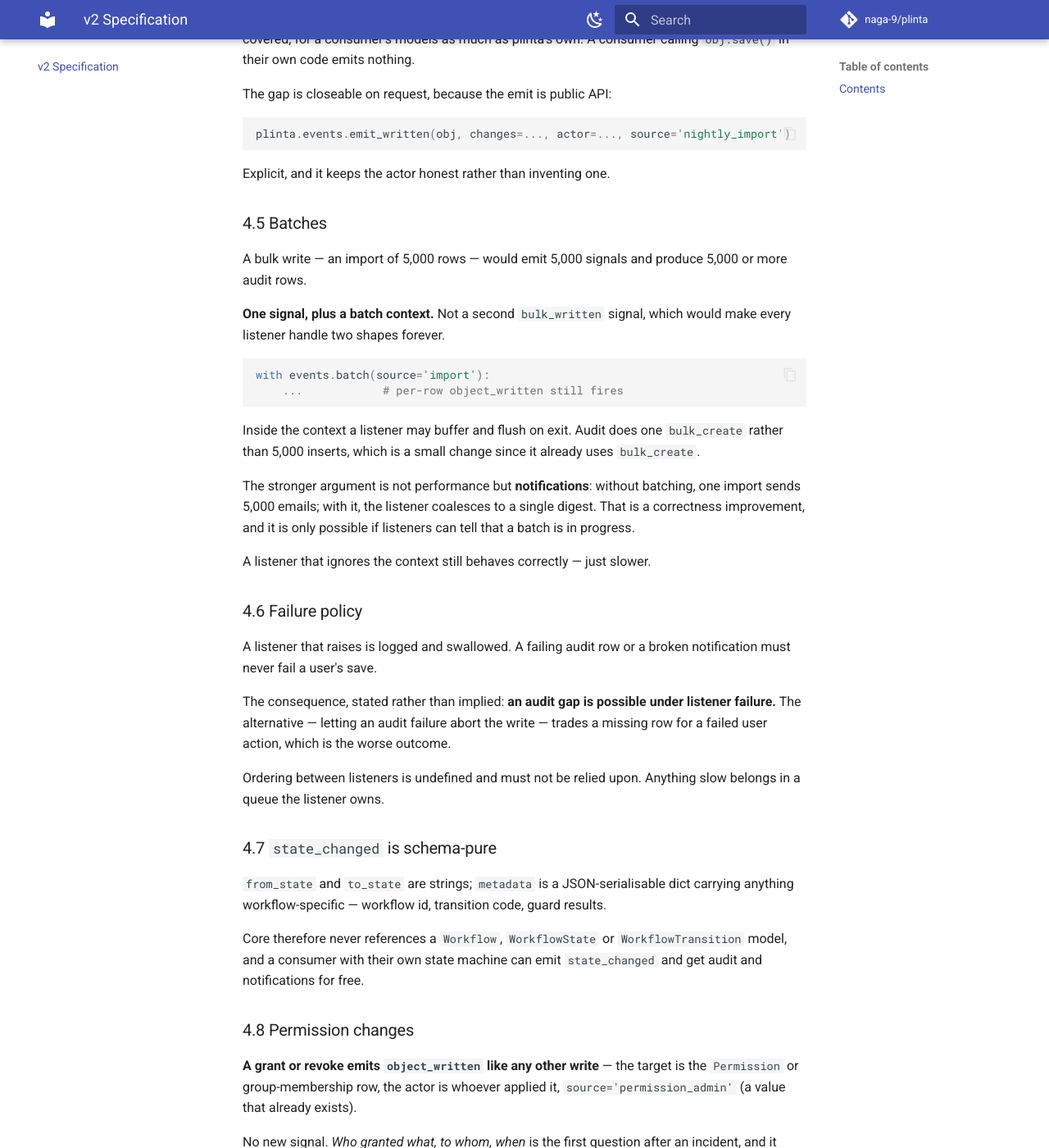
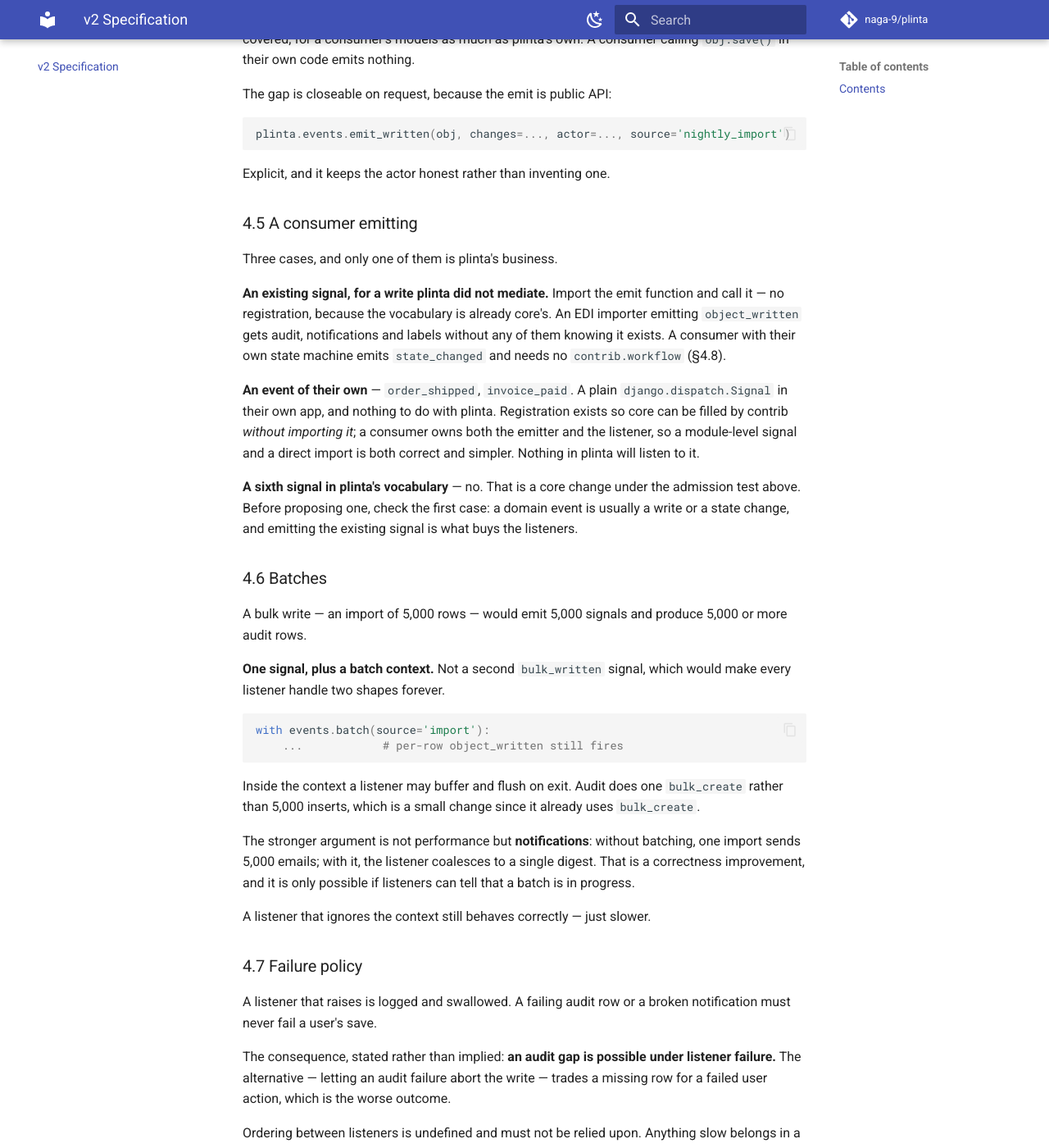
Before and after one commit to naga-9/plinta, an MkDocs documentation site: the page built from docs/design/SPEC.md, in a window 1280 px wide and 1400 px high, scrolled down 21742 px. Shown: the whole window at 82% size. Built offline with MkDocs 1.6.1 and Material for MkDocs 9.7.7, drawn with Linux system fonts in a browser that asks for light colours; comment, search, counter and statistics services are not loaded; some of the changed text lies outside the part shown.

Commit message:
docs(spec): §4.5 — what a consumer does when it needs to emit
Three cases, and the document answered only one. Emitting an existing
signal for a write plinta did not mediate was covered by §4.4. The other
two were not:

An event of the consumer's own — order_shipped, invoice_paid — is a plain
django.dispatch.Signal in their app, with no plinta involvement.
Registration exists so core can be filled by contrib without importing
it; a consumer owns both the emitter and the listener, so a module-level
signal and a direct import is correct and simpler. Nothing in plinta will
listen to it.

A sixth signal in plinta's vocabulary is a core change under the
admission test in §4.1 — and usually unnecessary, since a domain event is
generally a write or a state change, and emitting the existing signal is
what buys the listeners.

Co-Authored-By: Claude Opus 5 (1M context) <noreply@anthropic.com>
Claude-Session: https://claude.ai/code/session_01RND2PW1dcZdMQFATcnHZ1y

```diff
--- a/docs/design/SPEC.md
+++ b/docs/design/SPEC.md
@@ -615,7 +615,28 @@ plinta.events.emit_written(obj, changes=..., actor=..., source='nightly_import')
 
 Explicit, and it keeps the actor honest rather than inventing one.
 
-### 4.5 Batches
+### 4.5 A consumer emitting
+
+Three cases, and only one of them is plinta's business.
+
+**An existing signal, for a write plinta did not mediate.** Import the emit
+function and call it — no registration, because the vocabulary is already
+core's. An EDI importer emitting `object_written` gets audit, notifications and
+labels without any of them knowing it exists. A consumer with their own state
+machine emits `state_changed` and needs no `contrib.workflow` (§4.8).
+
+**An event of their own** — `order_shipped`, `invoice_paid`. A plain
+`django.dispatch.Signal` in their own app, and nothing to do with plinta.
+Registration exists so core can be filled by contrib *without importing it*; a
+consumer owns both the emitter and the listener, so a module-level signal and a
+direct import is both correct and simpler. Nothing in plinta will listen to it.
+
+**A sixth signal in plinta's vocabulary** — no. That is a core change under the
+admission test above. Before proposing one, check the first case: a domain event
+is usually a write or a state change, and emitting the existing signal is what
+buys the listeners.
+
+### 4.6 Batches
 
 A bulk write — an import of 5,000 rows — would emit 5,000 signals and produce 5,000 or more audit rows.
 
@@ -2969,7 +2990,9 @@ def on_write(sender, obj, mode, changes, actor, source, **kw):
 
 Never import the emitter. Handlers must be fast and must not raise — a raising handler is logged and swallowed, and must never fail a user's save. Anything slow belongs in a queue you own.
 
-Available: `object_writing`, `object_written`, `object_deleted`, `state_changed`, `comment_posted`.
+Available: `object_writing`, `object_written`, `object_deleted`, `state_changed`, `comment_posted`. Every one carries the same envelope — `obj`, `actor`, `source` — so a handler subscribing to several reads one shape (§4.1).
+
+**To emit rather than listen**, call the matching `emit_*` function; a consumer needing an event plinta does not have declares a plain `django.dispatch.Signal` in their own app (§4.5).
 
 ### 18.5 Add a policy — `permissions` (§5.3)
 
```
Also changed, not shown: other parts of docs/design/SPEC.md (+7 -7 lines).
